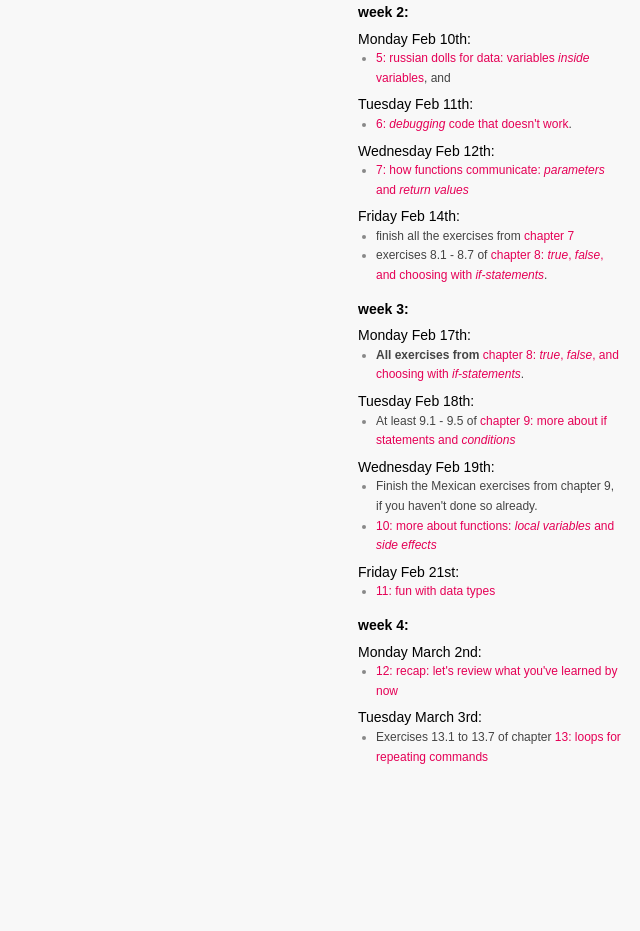
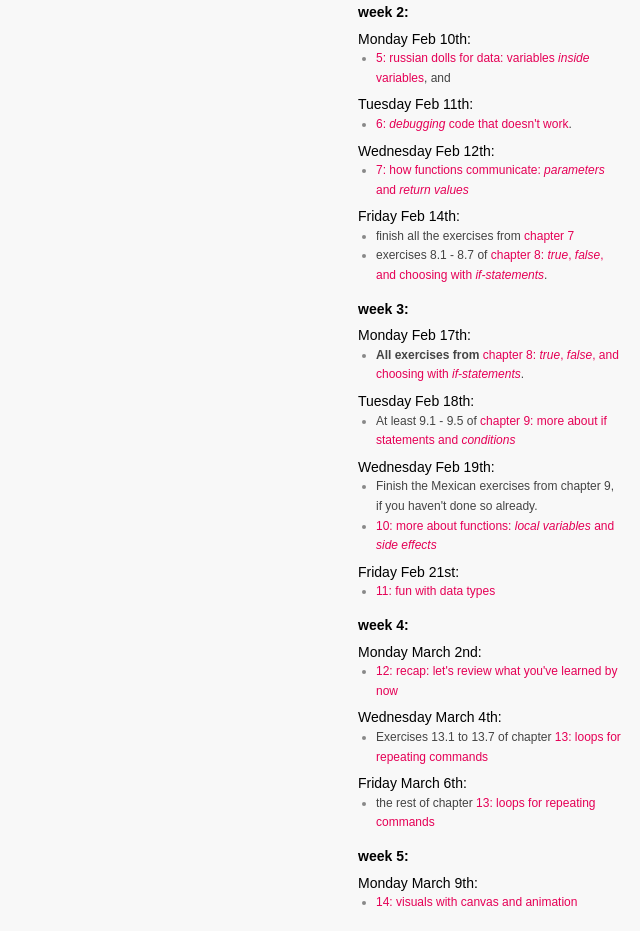
Before and after one commit to s4designers/s4designers.github.io, a plain HTML site: page index.html in a window 1280 px wide. Shown: the part 370-1301 px from the top of the page, without its empty margins (640-1280 px from the left). Before the commit the page ends 1155 px from the top, so only its background shows below. Drawn offline with Linux system fonts and the light colour scheme.

Commit message:
publish ch14

```diff
--- a/agenda.html
+++ b/agenda.html
@@ -66,27 +66,19 @@
   <ul class="lesson-content">
     <li><a href="../ch12-recap/index.html">12: recap: let's review what you've learned by now</a></li>
   </ul>
-  <h3>Tuesday March 3rd:</h3>
+  <h3>Wednesday March 4th:</h3>
   <ul class="lesson-content">
     <li>Exercises 13.1 to 13.7 of chapter <a href="../ch13-loops/index.html">13: loops for repeating commands</a></li>
   </ul>
-<!--  <h3>lesson 14:</h3>
+  <h3>Friday March 6th:</h3>
   <ul class="lesson-content">
-    <li><a href="..//index.html"></a></li>
+    <li>the rest of chapter <a href="../ch13-loops/index.html">13: loops for repeating commands</a></li>
   </ul>
-  <h3>lesson 15:</h3>
-  <ul class="lesson-content">
-    <li><a href="..//index.html"></a></li>
-  </ul>
-  -->
-</div> <!--
+</div>
 <div id="week5"  class="week">
   <h2>week 5:</h2>
-  <h3>lesson 16:</h3>
+  <h3>Monday March 9th:</h3>
   <ul class="lesson-content">
-    <li><a href="..//index.html"></a></li>
+    <li><a href="../ch14-canvas-animation/index.html">14: visuals with canvas and animation</a></li>
   </ul>
 </div>
-<div id="week6" class="week">
-</div>
--->
```
